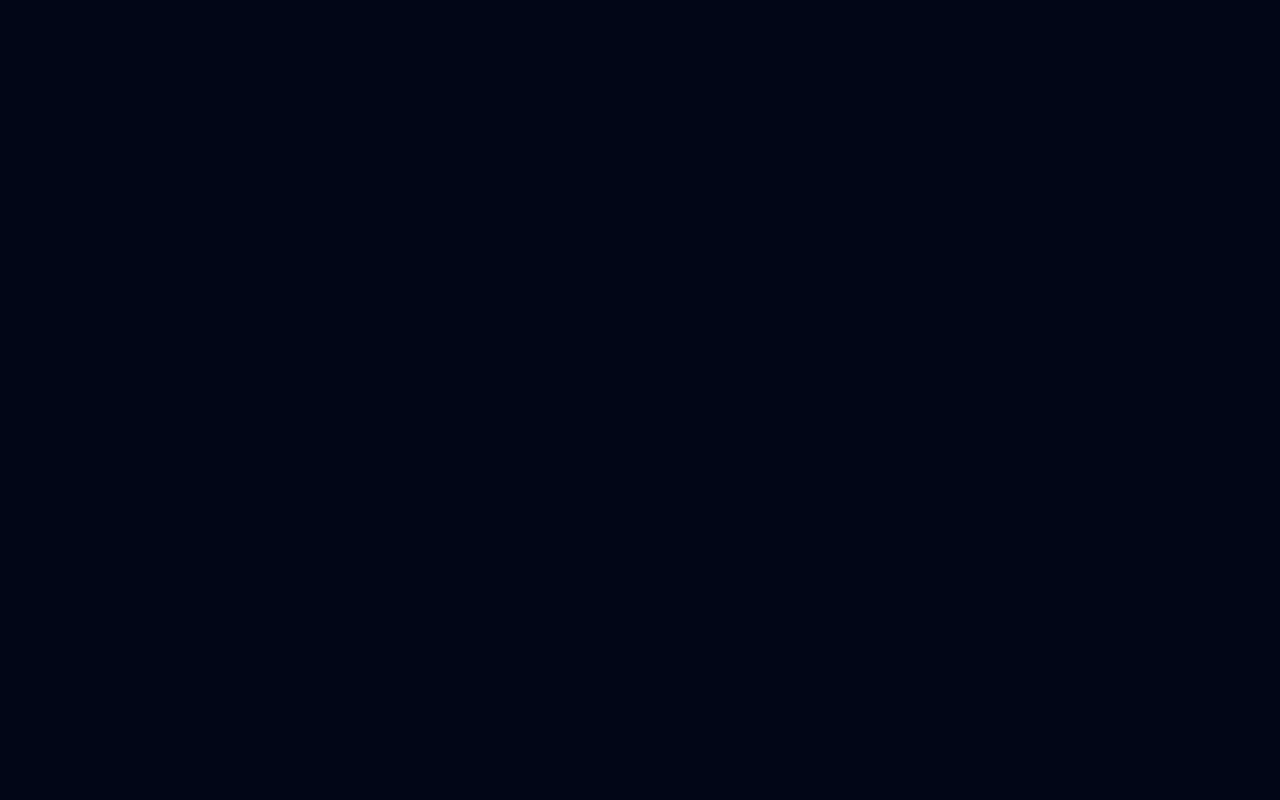
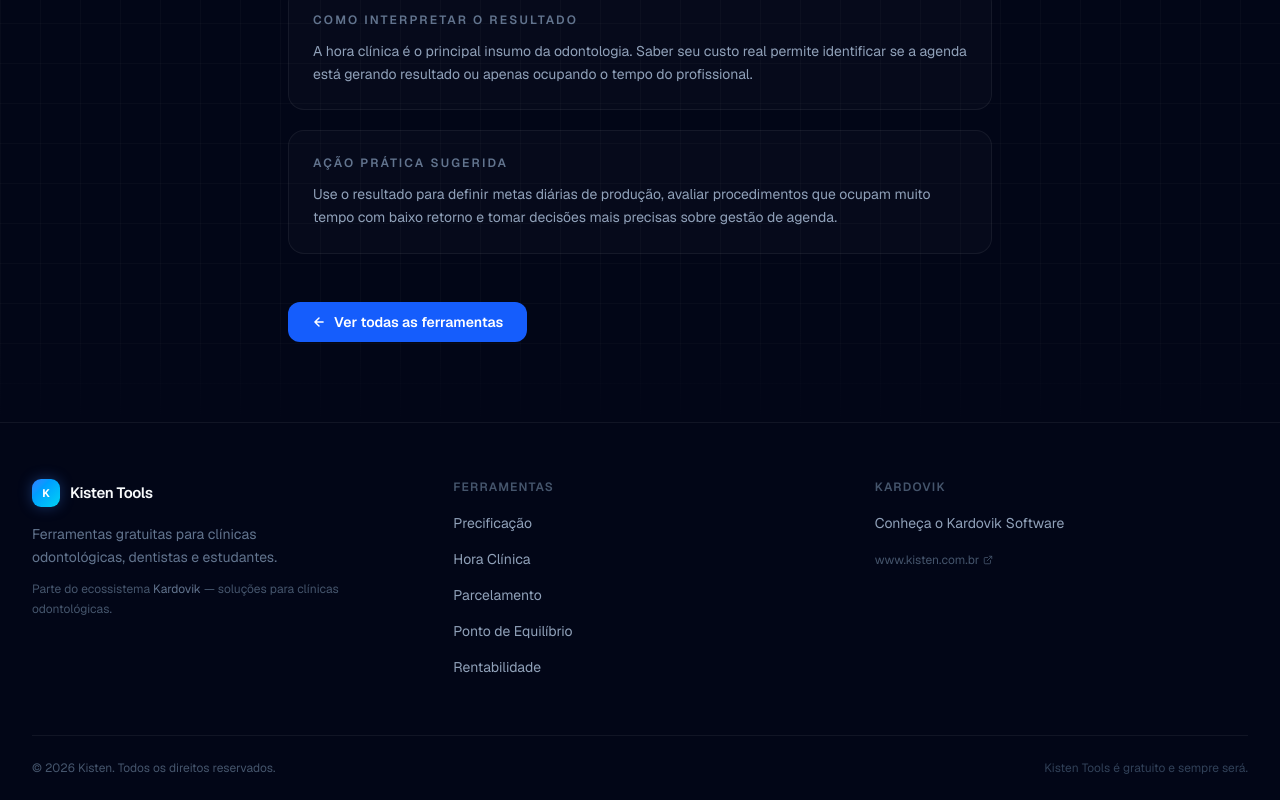
Before and after one commit to brilhonotavel777-byte/kardovik-tools, a Next.js app: page /tools/hora-clinica in a window 1280 px wide. Before the commit this address had no page. Shown: the part 1358-2158 px from the top of the page. Before the commit the page ends 800 px from the top, so only its background shows below. Built offline with nearby package versions, Linux system fonts and the light colour scheme.

Commit message:
refactor(branding): migrate tools domain to kisten.com.br/tools

```diff
--- a/next.config.ts
+++ b/next.config.ts
@@ -14,6 +14,9 @@ const securityHeaders = [
 ]
 
 const nextConfig: NextConfig = {
+  // Serves the app under kisten.com.br/tools without touching internal route structure —
+  // Next.js prefixes all next/link hrefs with this automatically at build time.
+  basePath: '/tools',
   async headers() {
     return [
       {
--- a/src/components/layout/Footer.tsx
+++ b/src/components/layout/Footer.tsx
@@ -77,7 +77,7 @@ export function Footer() {
                   rel="noopener noreferrer"
                   className="inline-flex items-center gap-1 text-xs text-slate-600 transition-colors duration-200 hover:text-slate-400"
                 >
-                  www.kardovik.com.br
+                  www.kisten.com.br
                   <IconExternalLink size={10} />
                 </a>
               </li>
--- a/src/components/layout/KardovikInstitutional.tsx
+++ b/src/components/layout/KardovikInstitutional.tsx
@@ -34,7 +34,7 @@ export function KardovikInstitutional() {
           rel="noopener noreferrer"
           className="inline-flex items-center gap-1 text-xs text-slate-500 transition-colors duration-200 hover:text-slate-300"
         >
-          www.kardovik.com.br
+          www.kisten.com.br
           <IconExternalLink size={10} />
         </a>
 
--- a/src/lib/constants.ts
+++ b/src/lib/constants.ts
@@ -1,5 +1,5 @@
 export const APP_NAME = 'Kisten Tools'
-export const APP_URL = 'https://kardovik.com.br'
+export const APP_URL = 'https://kisten.com.br'
 export const APP_DESCRIPTION =
   'Ferramentas gratuitas para clínicas odontológicas, dentistas e estudantes.'
 
```
